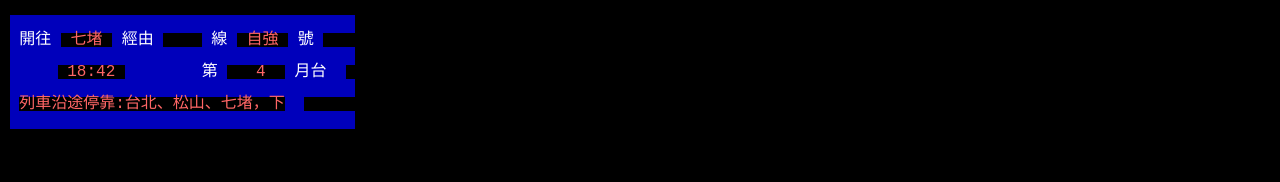
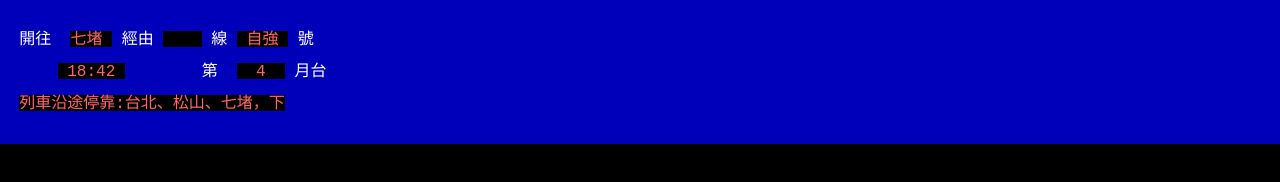
Before and after one commit to ToruSmith/railway_time_board, a plain HTML site: page index.html in a window 1280 px wide. Drawn offline with Linux system fonts and the light colour scheme.

Commit message:
Update index.html

```diff
--- a/index.html
+++ b/index.html
@@ -35,7 +35,7 @@
 /* main layout */
 .bbs-screen {
 	color: #bbb;
-	background-color: #000;
+	background-color: #00b;
 	line-height: 100%;
 	overflow-wrap: break-word;
 	word-wrap: break-word;
@@ -45,7 +45,7 @@
 }
 
 .bbs-content {
-	font-family: "細明體", "AR PL UMing TW", "Inconsolata", "LiSongPro", monospace;
+	font-family:"細明體", "AR PL UMing TW", "Inconsolata", "LiSongPro", monospace;
 }
 
 .bbs-footer-message {
@@ -89,11 +89,11 @@ body {
 <div id="main-container">
     <div id="main-content" class="bbs-screen bbs-content">
  <span class="b4 hl">                                    </span>
- <span class="b4 hl"> 開往 </span> <span class="f1 hl">七堵 </span><span class="b4 hl"> 經由 </span><span class="f1 hl">    </span><span class="b4 hl"> 線 </span><span class="f1 hl"> 自強 </span><span class="b4 hl"> 號 </span>
+ <span class="b4 hl"> 開往 </span> <span class="b0 f1 hl">七堵 </span><span class="b4 hl"> 經由 </span><span class="b0 f1 hl">    </span><span class="b4 hl"> 線 </span><span class="b0 f1 hl"> 自強 </span><span class="b4 hl"> 號 </span>
  <span class="b4 hl">                                    </span>
- <span class="b4 hl">     </span><span class="f1 hl"> 18:42 </span><span class="b4 hl">        第 </span> <span class="f1 hl">  4  </span><span class="b4 hl"> 月台  </span>
+ <span class="b4 hl">     </span><span class="b0 f1 hl"> 18:42 </span><span class="b4 hl">        第 </span> <span class="b0 f1 hl">  4  </span><span class="b4 hl"> 月台  </span>
  <span class="b4">                                    </span>
- <span class="b4 hl"> </span><span class="f1 hl">列車沿途停靠:台北、松山、七堵，下</span><span class="b4 hl">  </span>
+ <span class="b4 hl"> </span><span class="b0 f1 hl">列車沿途停靠:台北、松山、七堵，下</span><span class="b4 hl">  </span>
  <span class="b4 hl">                                    </span>
 
 </div>
```
